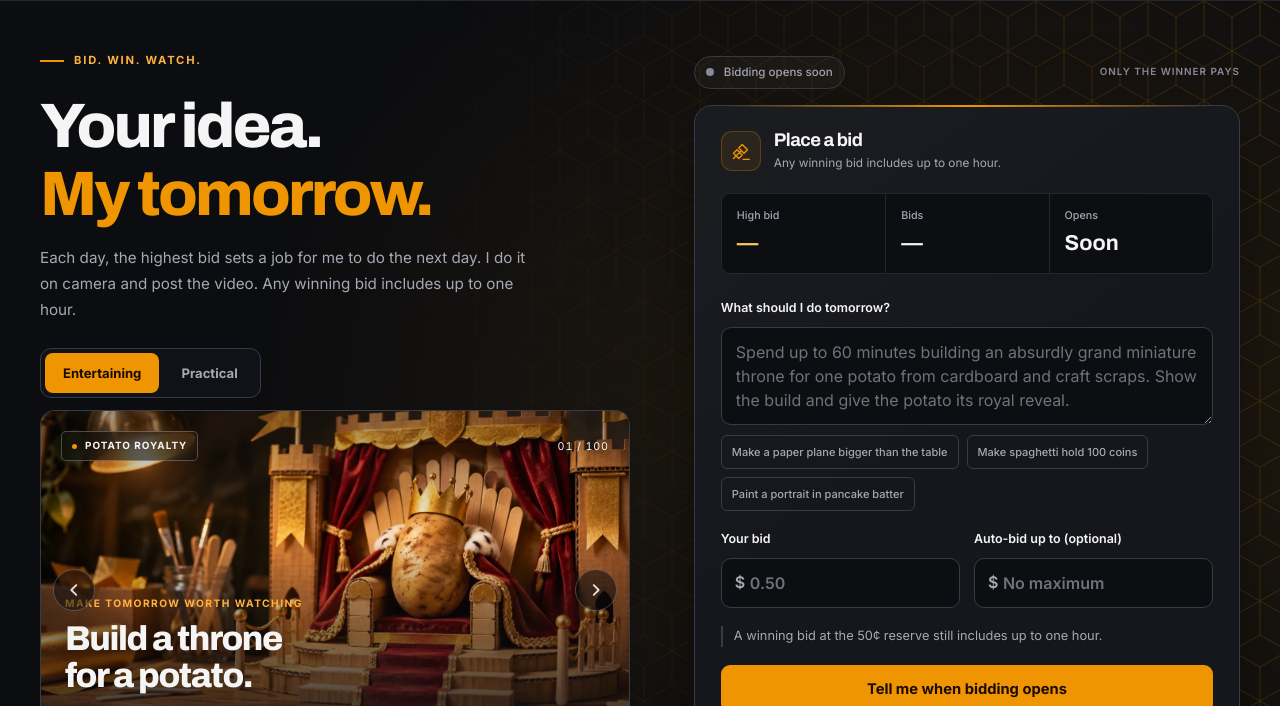
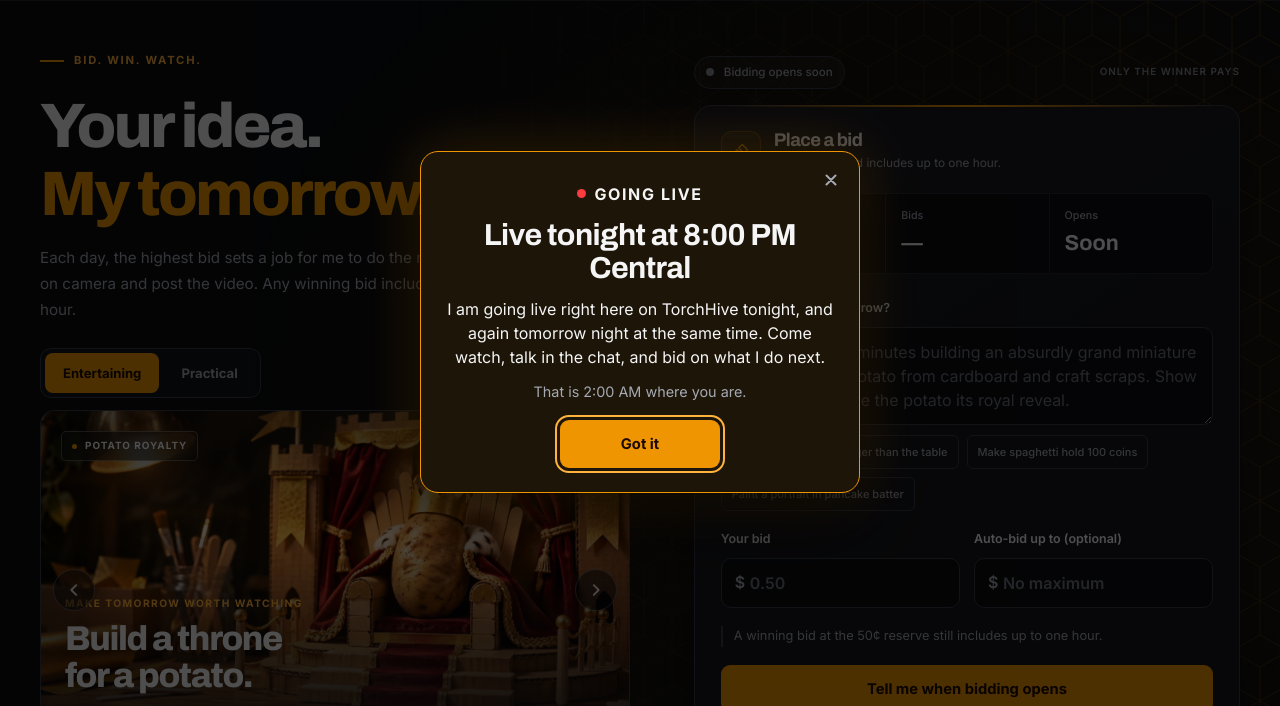
Before and after one commit to protectandassist/daddygofaster, a plain HTML site: page index.html in a window 1280 px wide. Shown: the part 78-784 px from the top of the page. Drawn offline with Linux system fonts and the light colour scheme; no server answers.

Commit message:
Going-live popup: tonight and tomorrow at 8:00 PM Central, closable, gone by itself after Thursday night (owner, 2026-11-18)
Co-Authored-By: Claude Fable 5.2 <noreply@anthropic.com>

```diff
--- a/index.html
+++ b/index.html
@@ -551,6 +551,22 @@ main,.foot{position:relative;z-index:1}
 .mine__ask span{flex:1}
 .mine__ask .chipbtn{color:var(--text);flex:0 0 auto}
 /* The announcement when the lead changes hands. */
+/* Going-live notice (Nov 18 and 19, 2026, 8:00 PM Central): a popup the visitor can close.
+   It stops showing by itself after Thursday night; the markup and script are marked the same way. */
+.golive[hidden]{display:none!important}
+.golive{position:fixed;inset:0;z-index:95;display:grid;place-items:center;padding:20px}
+.golive__shade{position:absolute;inset:0;background:rgba(0,0,0,.68)}
+.golive__box{position:relative;width:min(440px,100%);display:grid;gap:12px;justify-items:center;text-align:center;padding:30px 24px 24px;border-radius:18px;
+  background:#1c1508;border:1px solid var(--accent);box-shadow:0 24px 70px rgba(0,0,0,.7),0 0 60px rgba(239,149,2,.22);animation:goliveIn .28s ease-out}
+.golive__box h2{font-size:clamp(1.5rem,6vw,1.9rem)}
+.golive__box p{margin:0;color:var(--text);font-size:1rem;line-height:1.5}
+.golive__box .golive__local{color:var(--muted);font-size:.9rem}
+.golive__box .btn{margin-top:6px;min-width:160px}
+.golive__x{position:absolute;top:6px;right:6px;width:44px;height:44px;display:grid;place-items:center;border:0;border-radius:10px;background:transparent;color:var(--muted);cursor:pointer}
+.golive__x:hover{color:var(--text)}
+.golive__x svg{width:18px;height:18px}
+@keyframes goliveIn{from{opacity:0;transform:translateY(10px) scale(.97)}to{opacity:1;transform:none}}
+@media(prefers-reduced-motion:reduce){.golive__box{animation:none}}
 .hype{position:fixed;left:50%;bottom:26px;z-index:70;transform:translate(-50%,140%);display:flex;align-items:center;gap:14px;max-width:min(92vw,520px);
   padding:14px 20px 14px 14px;border-radius:16px;background:#1c1508;border:1px solid var(--accent);box-shadow:0 18px 50px rgba(0,0,0,.6),0 0 40px rgba(239,149,2,.25);
   opacity:0;transition:transform .45s cubic-bezier(.2,1.3,.4,1),opacity .3s}
@@ -1207,6 +1223,19 @@ a.spot:hover{border-color:var(--accent);transform:translateY(-3px)}
   </div>
 </div>
 
+<!-- Going-live notice (Nov 18 and 19, 2026). Stops showing by itself after Thursday night. -->
+<div class="golive" id="golive" hidden>
+  <div class="golive__shade" id="goliveShade"></div>
+  <div class="golive__box" role="dialog" aria-modal="true" aria-labelledby="goliveTitle" aria-describedby="goliveText">
+    <button class="golive__x" type="button" id="goliveX" aria-label="Close"><svg viewBox="0 0 20 20" fill="none" stroke="currentColor" stroke-width="2.2" stroke-linecap="round" aria-hidden="true"><path d="M5 5l10 10M15 5L5 15"/></svg></button>
+    <p class="live__badge">Going live</p>
+    <h2 id="goliveTitle">Live tonight at 8:00 PM Central</h2>
+    <p id="goliveText"></p>
+    <p class="golive__local" id="goliveLocal" hidden></p>
+    <button class="btn btn--primary" type="button" id="goliveOk">Got it</button>
+  </div>
+</div>
+
 <div class="hype" id="hype" role="status" aria-live="polite"><img src="/assets/torchhive-mark.png" width="114" height="192" alt=""><div><b id="hypeTitle"></b><span id="hypeText"></span></div></div>
 
 <footer class="foot">
@@ -3368,6 +3397,62 @@ a.spot:hover{border-color:var(--accent);transform:translateY(-3px)}
   }
 })();
 </script>
+<script>
+/* Going-live notice: Wednesday Nov 18 and Thursday Nov 19, 2026, 8:00 PM Central.
+   Shows once per night to each visitor until they close it, and never after Thursday night.
+   ?golive=0 or ?golive=1 shows the first or second night's wording for a look. */
+(function(){
+  var box = document.getElementById('golive');
+  if(!box) return;
+  var START = [Date.UTC(2026, 10, 19, 2, 0), Date.UTC(2026, 10, 20, 2, 0)];   /* 8:00 PM Central */
+  var NIGHT_END = [Date.UTC(2026, 10, 19, 6, 0), Date.UTC(2026, 10, 20, 6, 0)]; /* midnight Central */
+  var now = Date.now(), night = now < NIGHT_END[0] ? 0 : now < NIGHT_END[1] ? 1 : -1;
+  var look = /[?&]golive=([01])(?:&|$)/.exec(location.search);
+  if(look) night = Number(look[1]);
+  if(night < 0) return;
+  var KEY = 'thGoLiveSeen';
+  if(!look){ try { if(localStorage.getItem(KEY) === String(night)) return; } catch (e) {} }
+
+  document.getElementById('goliveText').textContent = night === 0
+    ? 'I am going live right here on TorchHive tonight, and again tomorrow night at the same time. Come watch, talk in the chat, and bid on what I do next.'
+    : 'I am going live right here on TorchHive tonight. Come watch, talk in the chat, and bid on what I do next.';
+  try {
+    var at = new Date(START[night]);
+    var here = at.toLocaleTimeString([], {hour: 'numeric', minute: '2-digit'});
+    var central = at.toLocaleTimeString([], {hour: 'numeric', minute: '2-digit', timeZone: 'America/Chicago'});
+    if(here !== central){
+      var local = document.getElementById('goliveLocal');
+      local.textContent = 'That is ' + here + ' where you are.';
+      local.hidden = false;
+    }
+  } catch (e) {}
+
+  var ok = document.getElementById('goliveOk'), x = document.getElementById('goliveX'), before = null;
+  function close(){
+    box.hidden = true;
+    document.removeEventListener('keydown', onKey);
+    if(!look){ try { localStorage.setItem(KEY, String(night)); } catch (e) {} }
+    if(before && before.focus) before.focus();
+  }
+  function onKey(e){
+    if(e.key === 'Escape'){ close(); return; }
+    if(e.key === 'Tab'){   /* two buttons: keep the Tab key inside the notice */
+      var from = e.shiftKey ? x : ok, to = e.shiftKey ? ok : x;
+      if(document.activeElement === from || !box.contains(document.activeElement)){ e.preventDefault(); to.focus(); }
+    }
+  }
+  function open(){
+    before = document.activeElement;
+    box.hidden = false;
+    document.addEventListener('keydown', onKey);
+    ok.focus();
+  }
+  ok.addEventListener('click', close);
+  x.addEventListener('click', close);
+  document.getElementById('goliveShade').addEventListener('click', close);
+  setTimeout(open, 700);
+})();
+</script>
 <!-- Cloudflare Web Analytics: no cookies, no fingerprinting, so no consent banner -->
 <script type="module" src="https://static.cloudflareinsights.com/beacon.min.js" data-cf-beacon='{"token": "5d79a47d52664b9c87513998c77e0715"}'></script>
 </body>
```
